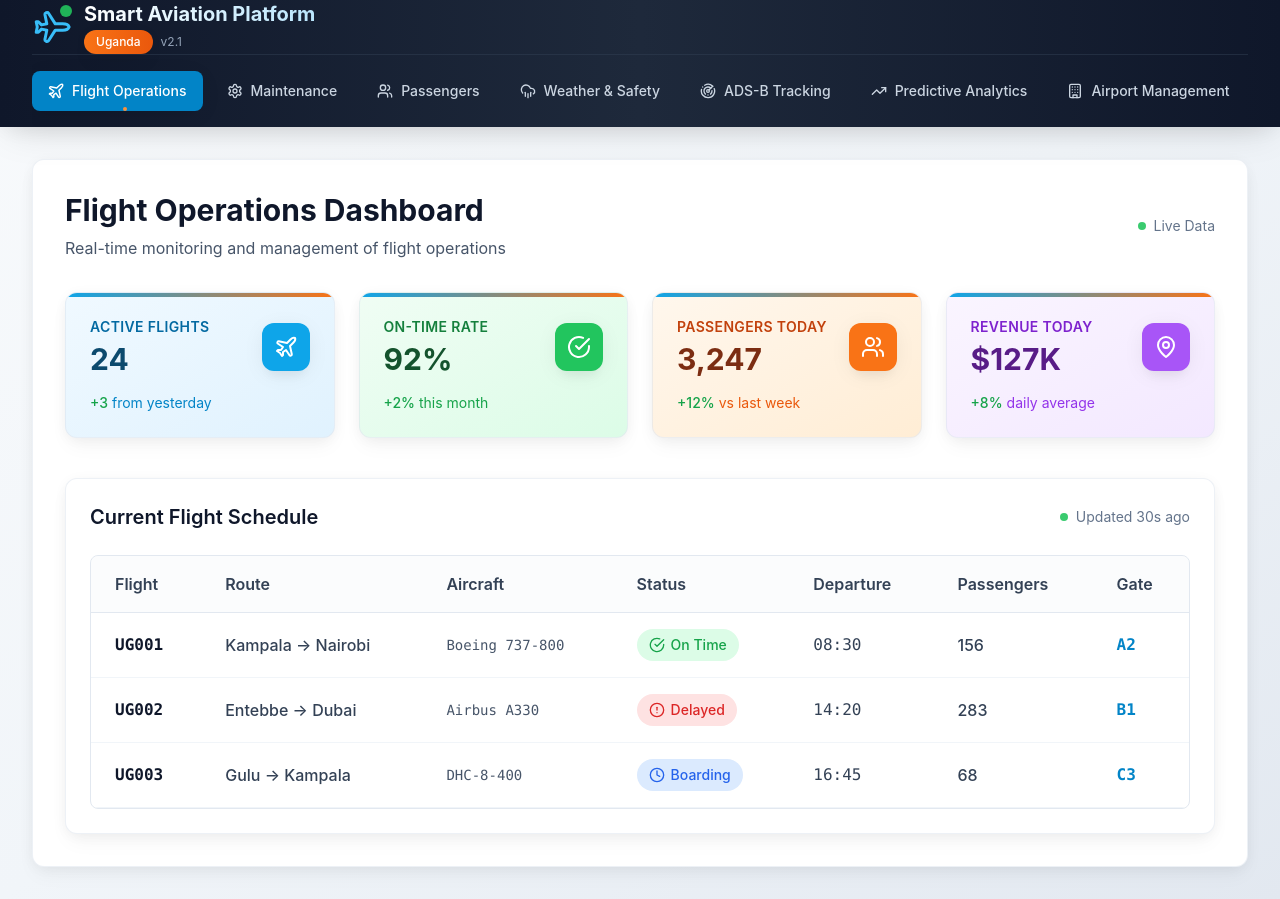
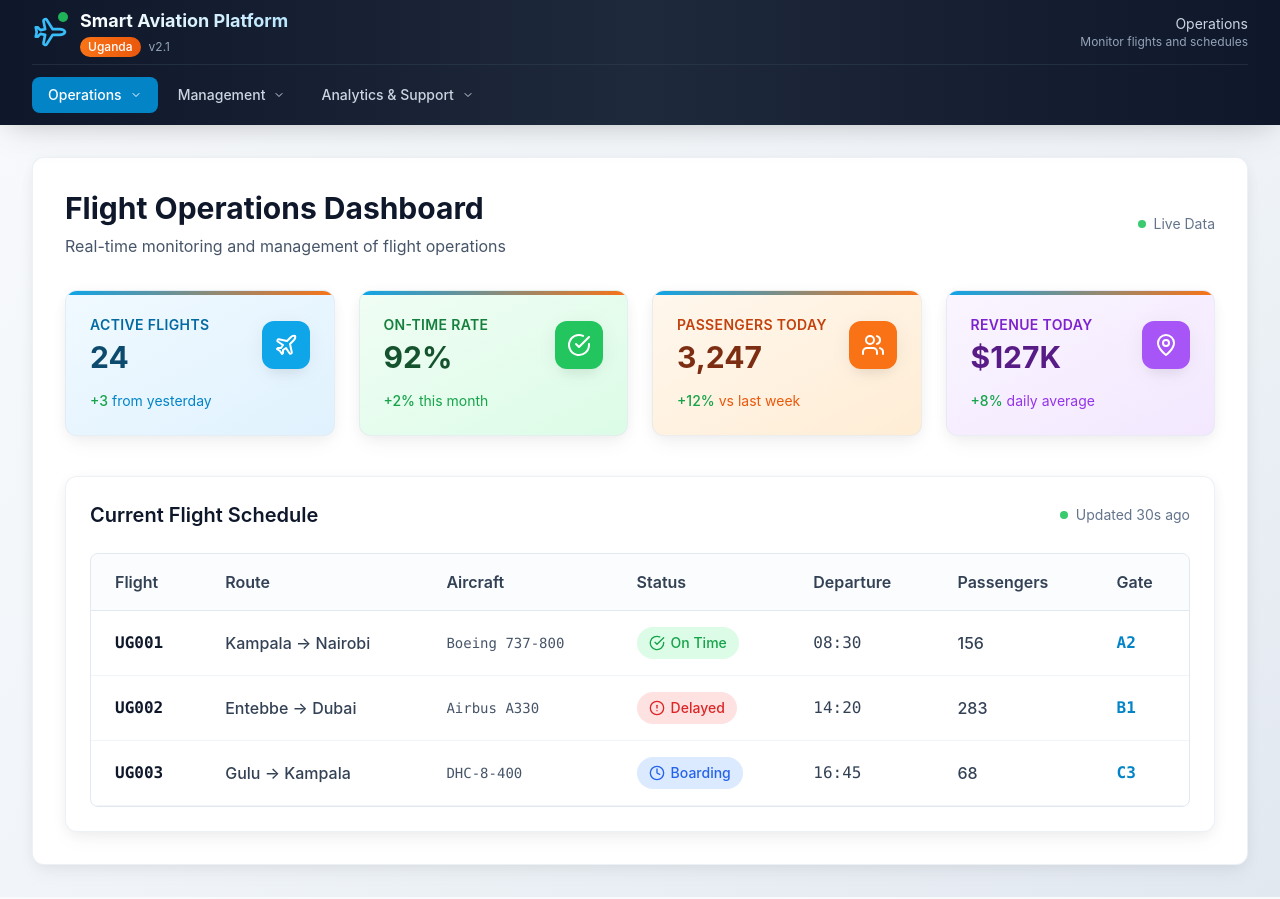
Before and after one commit to seniormugambe/Aviatron, a React (Vite) app: page / in a window 1280 px wide. Built offline with nearby package versions, Linux system fonts and the light colour scheme.

Commit message:
Improve navigation user experience

```diff
--- a/src/components/Navigation.tsx
+++ b/src/components/Navigation.tsx
@@ -10,7 +10,8 @@ import {
   AlertTriangle,
   Menu,
   X,
-  UserCheck
+  UserCheck,
+  ChevronDown
 } from 'lucide-react';
 
 interface NavigationProps {
@@ -20,34 +21,63 @@ interface NavigationProps {
 
 const Navigation: React.FC<NavigationProps> = ({ activeTab, onTabChange }) => {
   const [isMenuOpen, setIsMenuOpen] = React.useState(false);
+  const [activeDropdown, setActiveDropdown] = React.useState<string | null>(null);
 
-  const navItems = [
-    { id: 'operations', label: 'Flight Operations', icon: Plane },
-    { id: 'maintenance', label: 'Maintenance', icon: Settings },
-    { id: 'passengers', label: 'Passengers', icon: Users },
-    { id: 'weather', label: 'Weather & Safety', icon: CloudRain },
-    { id: 'tracking', label: 'ADS-B Tracking', icon: Radar },
-    { id: 'analytics', label: 'Predictive Analytics', icon: TrendingUp },
-    { id: 'airport', label: 'Airport Management', icon: Building },
-    { id: 'emergency', label: 'Emergency Response', icon: AlertTriangle },
-    { id: 'users', label: 'User Management', icon: UserCheck },
+  const navSections = [
+    {
+      title: 'Operations',
+      items: [
+        { id: 'operations', label: 'Flight Operations', icon: Plane, description: 'Monitor flights and schedules' },
+        { id: 'tracking', label: 'Flight Tracking', icon: Radar, description: 'Real-time aircraft positions' },
+        { id: 'weather', label: 'Weather & Safety', icon: CloudRain, description: 'Weather monitoring and alerts' },
+      ]
+    },
+    {
+      title: 'Management',
+      items: [
+        { id: 'airport', label: 'Airport Resources', icon: Building, description: 'Manage gates, staff, and equipment' },
+        { id: 'passengers', label: 'Passenger Services', icon: Users, description: 'Check-in and passenger flow' },
+        { id: 'maintenance', label: 'Maintenance', icon: Settings, description: 'Aircraft maintenance and IoT' },
+      ]
+    },
+    {
+      title: 'Analytics & Support',
+      items: [
+        { id: 'analytics', label: 'Predictive Analytics', icon: TrendingUp, description: 'AI-powered insights' },
+        { id: 'emergency', label: 'Emergency Response', icon: AlertTriangle, description: 'Emergency coordination' },
+        { id: 'users', label: 'User Management', icon: UserCheck, description: 'Staff and access control' },
+      ]
+    }
   ];
 
+  const allItems = navSections.flatMap(section => section.items);
+
+  const getCurrentSection = () => {
+    return navSections.find(section =>
+      section.items.some(item => item.id === activeTab)
+    )?.title || 'Operations';
+  };
+
+  const getCurrentItem = () => {
+    return allItems.find(item => item.id === activeTab);
+  };
+
   return (
-    <nav className="bg-gradient-to-r from-slate-900 via-slate-800 to-slate-900 text-white shadow-strong backdrop-blur-sm">
+    <nav className="bg-gradient-to-r from-slate-900 via-slate-800 to-slate-900 text-white shadow-strong backdrop-blur-sm sticky top-0 z-50">
       <div className="max-w-7xl mx-auto px-4 sm:px-6 lg:px-8">
-        <div className="flex items-center justify-between h-18">
+        {/* Header */}
+        <div className="flex items-center justify-between h-16">
           <div className="flex items-center space-x-4">
             <div className="relative">
-              <Plane className="h-9 w-9 text-aviation-400 transform rotate-45" />
-              <div className="absolute -top-1 -right-1 w-3 h-3 bg-success-500 rounded-full animate-pulse-soft"></div>
+              <Plane className="h-8 w-8 text-aviation-400 transform rotate-45" />
+              <div className="absolute -top-1 -right-1 w-2.5 h-2.5 bg-success-500 rounded-full animate-pulse-soft"></div>
             </div>
             <div>
-              <h1 className="text-xl font-bold bg-gradient-to-r from-white to-aviation-200 bg-clip-text text-transparent">
+              <h1 className="text-lg font-bold bg-gradient-to-r from-white to-aviation-200 bg-clip-text text-transparent">
                 Smart Aviation Platform
               </h1>
               <div className="flex items-center space-x-2 mt-0.5">
-                <span className="bg-gradient-to-r from-accent-500 to-accent-600 text-white text-xs px-3 py-1 rounded-full font-medium shadow-soft">
+                <span className="bg-gradient-to-r from-accent-500 to-accent-600 text-white text-xs px-2 py-0.5 rounded-full font-medium">
                   Uganda
                 </span>
                 <span className="text-xs text-slate-400">v2.1</span>
@@ -55,8 +85,16 @@ const Navigation: React.FC<NavigationProps> = ({ activeTab, onTabChange }) => {
             </div>
           </div>
 
+          {/* Desktop Current Section Indicator */}
+          <div className="hidden lg:flex items-center space-x-4">
+            <div className="text-right">
+              <div className="text-sm text-slate-300">{getCurrentSection()}</div>
+              <div className="text-xs text-slate-400">{getCurrentItem()?.description}</div>
+            </div>
+          </div>
+
           {/* Mobile menu button */}
-          <div className="md:hidden">
+          <div className="lg:hidden">
             <button
               onClick={() => setIsMenuOpen(!isMenuOpen)}
               className="text-white hover:text-aviation-400 transition-all duration-200 p-2 rounded-lg hover:bg-slate-800"
@@ -67,36 +105,76 @@ const Navigation: React.FC<NavigationProps> = ({ activeTab, onTabChange }) => {
         </div>
 
         {/* Desktop Navigation */}
-        <div className="hidden md:block border-t border-slate-700/50">
-          <div className="flex space-x-2 overflow-x-auto py-4">
-            {navItems.map((item) => {
+        <div className="hidden lg:block border-t border-slate-700/50">
+          <div className="flex space-x-1 py-3">
+            {navSections.map((section) => (
+              <div key={section.title} className="relative">
+                <button
+                  onMouseEnter={() => setActiveDropdown(section.title)}
+                  onMouseLeave={() => setActiveDropdown(null)}
+                  className={`flex items-center space-x-2 px-4 py-2 rounded-lg text-sm font-medium transition-all duration-200 ${
+                    section.items.some(item => item.id === activeTab)
+                      ? 'bg-aviation-600 text-white'
+                      : 'text-slate-300 hover:text-white hover:bg-slate-700/50'
+                  }`}
+                >
+                  <span>{section.title}</span>
+                  <ChevronDown className="h-3 w-3" />
+                </button>
+
+                {/* Dropdown */}
+                {activeDropdown === section.title && (
+                  <div
+                    className="absolute top-full left-0 mt-1 w-72 bg-white rounded-lg shadow-strong border border-slate-200 py-2 z-50"
+                    onMouseEnter={() => setActiveDropdown(section.title)}
+                    onMouseLeave={() => setActiveDropdown(null)}
+                  >
+                    {section.items.map((item) => {
                       const Icon = item.icon;
                       return (
                         <button
                           key={item.id}
-                  onClick={() => onTabChange(item.id)}
-                  className={`flex items-center space-x-2 px-4 py-2.5 rounded-lg text-sm font-medium transition-all duration-200 whitespace-nowrap relative group ${
-                    activeTab === item.id
-                      ? 'bg-aviation-600 text-white shadow-medium'
-                      : 'text-slate-300 hover:text-white hover:bg-slate-700/50'
+                          onClick={() => {
+                            onTabChange(item.id);
+                            setActiveDropdown(null);
+                          }}
+                          className={`w-full flex items-start space-x-3 px-4 py-3 text-left hover:bg-slate-50 transition-colors ${
+                            activeTab === item.id ? 'bg-aviation-50 border-r-2 border-aviation-500' : ''
                           }`}
                         >
-                  <Icon className={`h-4 w-4 transition-transform duration-200 ${activeTab === item.id ? 'scale-110' : 'group-hover:scale-105'}`} />
-                  <span>{item.label}</span>
-                  {activeTab === item.id && (
-                    <div className="absolute bottom-0 left-1/2 transform -translate-x-1/2 w-1 h-1 bg-accent-400 rounded-full"></div>
-                  )}
+                          <Icon className={`h-5 w-5 mt-0.5 ${
+                            activeTab === item.id ? 'text-aviation-600' : 'text-slate-500'
+                          }`} />
+                          <div>
+                            <div className={`font-medium ${
+                              activeTab === item.id ? 'text-aviation-900' : 'text-slate-900'
+                            }`}>
+                              {item.label}
+                            </div>
+                            <div className="text-xs text-slate-600 mt-0.5">
+                              {item.description}
+                            </div>
+                          </div>
                         </button>
                       );
                     })}
+                  </div>
+                )}
+              </div>
+            ))}
           </div>
         </div>
 
         {/* Mobile Navigation */}
         {isMenuOpen && (
-          <div className="md:hidden border-t border-slate-700/50 animate-slide-up">
+          <div className="lg:hidden border-t border-slate-700/50 animate-slide-up">
             <div className="py-3 space-y-1">
-              {navItems.map((item) => {
+              {navSections.map((section) => (
+                <div key={section.title}>
+                  <div className="px-4 py-2 text-xs font-semibold text-slate-400 uppercase tracking-wider">
+                    {section.title}
+                  </div>
+                  {section.items.map((item) => {
                     const Icon = item.icon;
                     return (
                       <button
@@ -105,17 +183,22 @@ const Navigation: React.FC<NavigationProps> = ({ activeTab, onTabChange }) => {
                           onTabChange(item.id);
                           setIsMenuOpen(false);
                         }}
-                    className={`flex items-center space-x-3 w-full px-4 py-3 text-left text-sm font-medium transition-all duration-200 rounded-lg mx-2 ${
+                        className={`flex items-center space-x-3 w-full px-4 py-3 text-left text-sm transition-all duration-200 rounded-lg mx-2 ${
                           activeTab === item.id
                             ? 'bg-aviation-600 text-white'
                             : 'text-slate-300 hover:text-white hover:bg-slate-700/50'
                         }`}
                       >
                         <Icon className="h-4 w-4" />
-                    <span>{item.label}</span>
+                        <div>
+                          <div className="font-medium">{item.label}</div>
+                          <div className="text-xs opacity-75">{item.description}</div>
+                        </div>
                       </button>
                     );
                   })}
+                </div>
+              ))}
             </div>
           </div>
         )}
```
Lines whose indentation alone changed are shown as unchanged.
